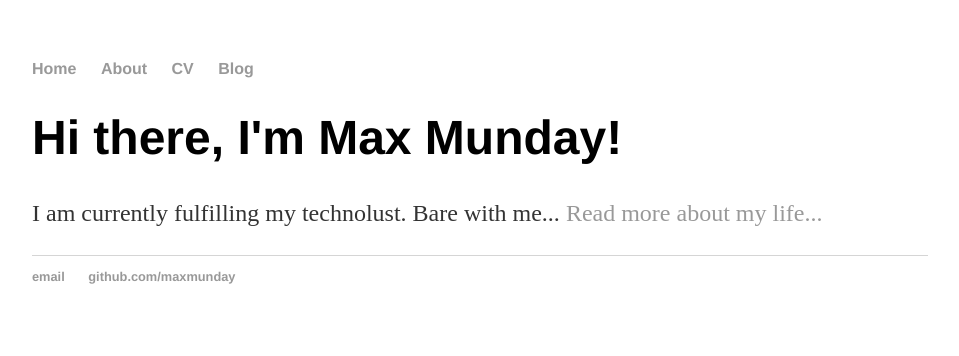
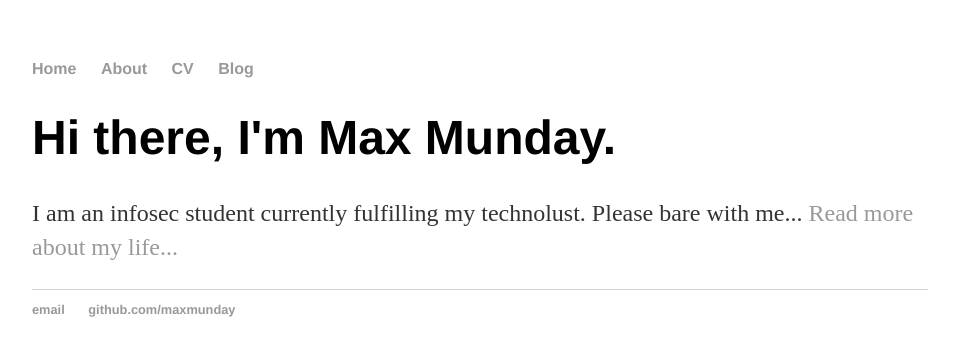
Before and after one commit to maxmunday/maxmunday.github.io, a Jekyll site: the page built from index.html, in a window 1280 px wide. Shown: the top 356 px of the page, without its empty margins (160-1119 px from the left). Built offline with Jekyll 4.4.1, drawn with Linux system fonts in a browser that asks for light colours.

Commit message:
Update index.html

```diff
--- a/index.html
+++ b/index.html
@@ -1,30 +1,8 @@
-<!DOCTYPE html>
-<html>
-	<head>
-		<title>Max Munday</title>
-		<!-- link to main stylesheet-->
-		<link rel="stylesheet" type="text/css" href="/css/main.css">
-	</head>
-	<body>
-		<nav>
-    		<ul>
-        		<li><a href="/">Home</a></li>
-	        	<li><a href="/about">About</a></li>
-        		<li><a href="/cv">CV</a></li>
-        		<li><a href="/blog">Blog</a></li>
-    		</ul>
-		</nav>
-		<div class="container">
-    		<div class="blurb">
-        		<h1>Hi there, I'm Max Munday!</h1>
-				<p>I am currently fulfilling my technolust. Bare with me... <a href="/about">Read more about my life...</a></p>
-    		</div><!-- /.blurb -->
-		</div><!-- /.container -->
-		<footer>
-    		<ul>
-        		<li><a href="mailto:mundaymax@yahoo.com.au">email</a></li>
-        		<li><a href="https://github.com/maxmunday">github.com/maxmunday</a></li>
-			</ul>
-		</footer>
-	</body>
-</html>
+---
+layout: default
+title: Max Munday
+---
+<div class="blurb">
+	<h1>Hi there, I'm Max Munday.</h1>
+	<p>I am an infosec student currently fulfilling my technolust. Please bare with me... <a href="/about">Read more about my life...</a></p>
+</div><!-- /.blurb -->
```
